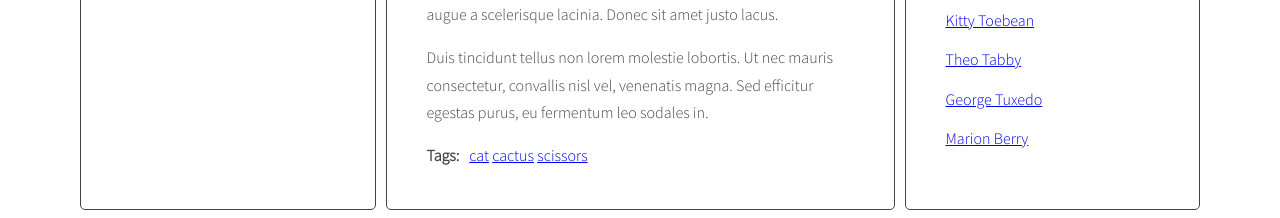
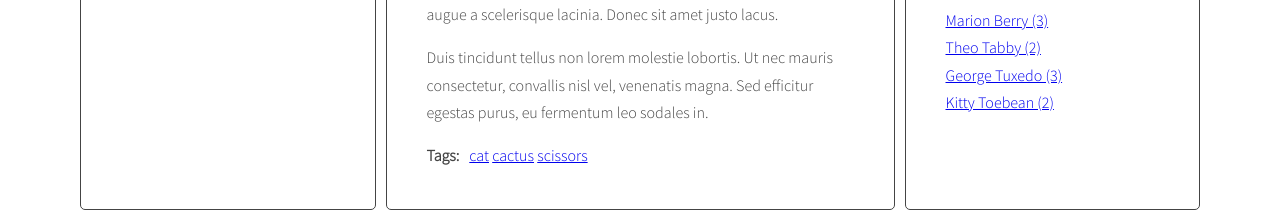
Before and after one commit to dave8git/webdev-cheatsheet, a website: page index.html in a window 1280 px wide. Shown: the part 629-847 px from the top of the page. Drawn offline with nearby package versions, Linux system fonts and the light colour scheme.

Commit message:
add authors list

```diff
--- a/index.html
+++ b/index.html
@@ -225,7 +225,7 @@
               </ul>
               <h2 class="section-title">Authors</h2>
               <ul class="list authors">
-                <li>
+                <!-- <li>
                   <a href="#">
                     <span class="author-name">Kitty Toebean</span>
                   </a>
@@ -244,7 +244,7 @@
                   <a href="#">
                     <span class="author-name">Marion Berry</span>
                   </a>
-                </li>
+                </li> -->
               </ul>
             </aside>
           </main>
--- a/js/script.js
+++ b/js/script.js
@@ -171,14 +171,33 @@ addClickListenersToTags();
 
 
 function generateAuthors() {
+  let allAuthors = {};
   const articles = document.querySelectorAll(optArticleSelector); /* find all articles */
   for (let article of articles) {
     const authorWrapper = article.querySelector(optArticleAuthorSelector);
     let linkHTML = '';
     const author = article.getAttribute('data-author');
     linkHTML = '<a href="#author-' + author + '">' + author + '</a>';
+    console.log('linkHTML', linkHTML);
+    if(!allAuthors.hasOwnProperty(author)) { /* [NEW] check if this link is NOT already in allTags */
+      allAuthors[author] = 1; /* [NEW] add generated code to allTags array */
+    } else {
+      allAuthors[author]++;
+    }
+    console.log(allAuthors);
     authorWrapper.insertAdjacentHTML('beforeend', linkHTML);
   }
+  const authorList = document.querySelector(optAuthorsListSelector);
+
+  let allAuthorsHTML = '';
+
+  for (let author in allAuthors) {
+    allAuthorsHTML += '<a href="#author-' + author + '">' + author + ' ' + '(' + allAuthors[author] + ')'  + '</a>';
+  }
+
+  authorList.innerHTML = allAuthorsHTML;
+
+
 }
 generateAuthors();
 
@@ -188,8 +207,8 @@ function authorClickHandler(event) {
   console.log(clickedElement);
   const href = clickedElement.getAttribute('href');
   console.log(href);
-  const activeAuthors = document.querySelectorAll('a.active[href="#author-"]');
-  const author = href.replace('#author-', '');/* make a new constant "tag" and extract tag from the "href" constant */
+  const author = href.replace('#author-', '');
+  const activeAuthors = document.querySelectorAll('a.active[href^="#author-"]');
   for (let activeAuthor of activeAuthors) {
     activeAuthor.classList.remove('active');
   }
@@ -201,7 +220,7 @@ function authorClickHandler(event) {
 }
 
 function addClickListenersToAuthors() {
-  const authorLinks = document.querySelectorAll('.post-author a');
+  const authorLinks = document.querySelectorAll('a[href^="#author-"]');
   for (let authorLink of authorLinks) {
     authorLink.addEventListener('click', authorClickHandler);
   }
--- a/sass/style.scss
+++ b/sass/style.scss
@@ -109,8 +109,12 @@ body {
 /* Authors */
 
 .authors {
+
     li {
         margin-bottom: 12px;
+    }
+    a {
+        display: block;
     }
 }
 
```
Also changed, not shown: css/style.css, 1 other file.
